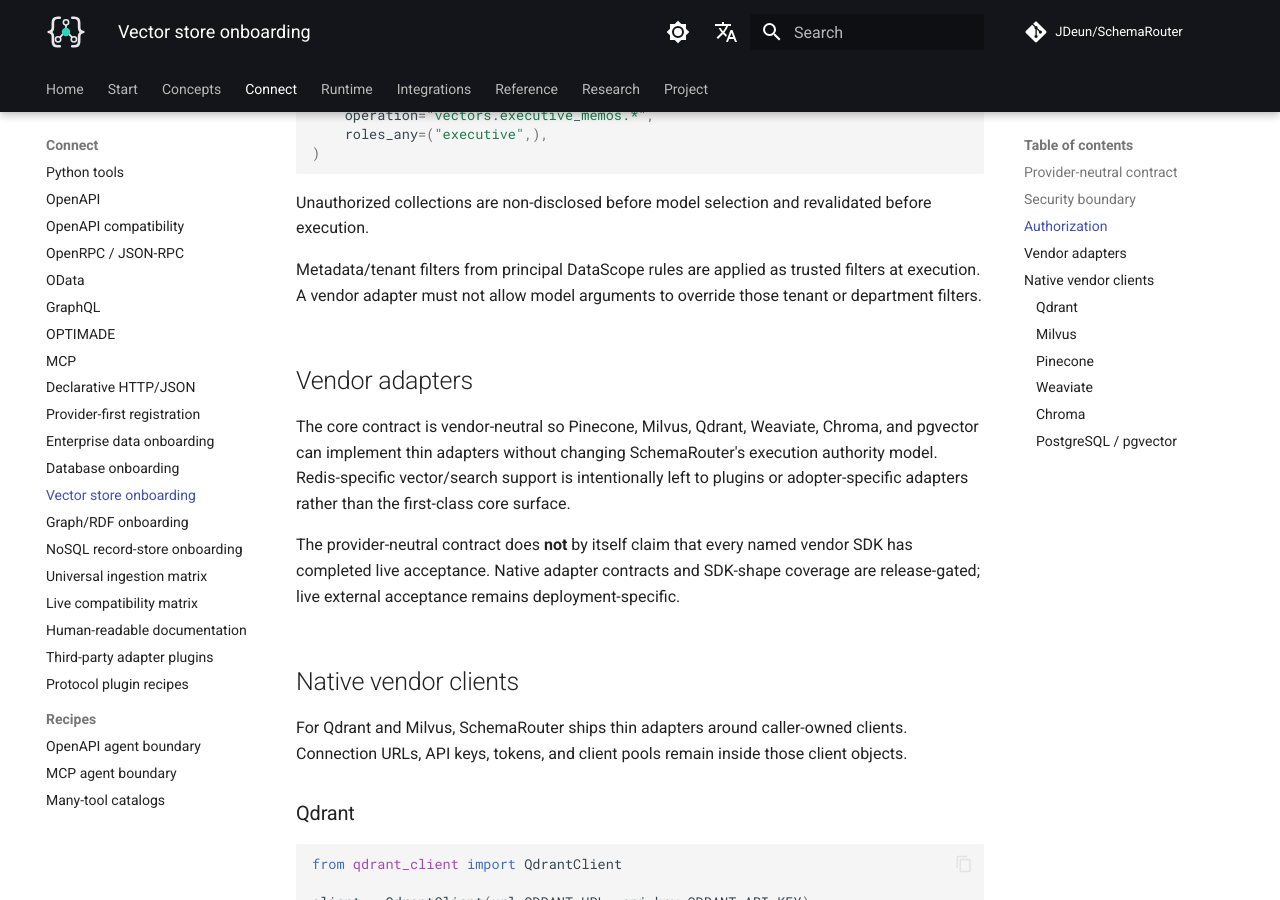
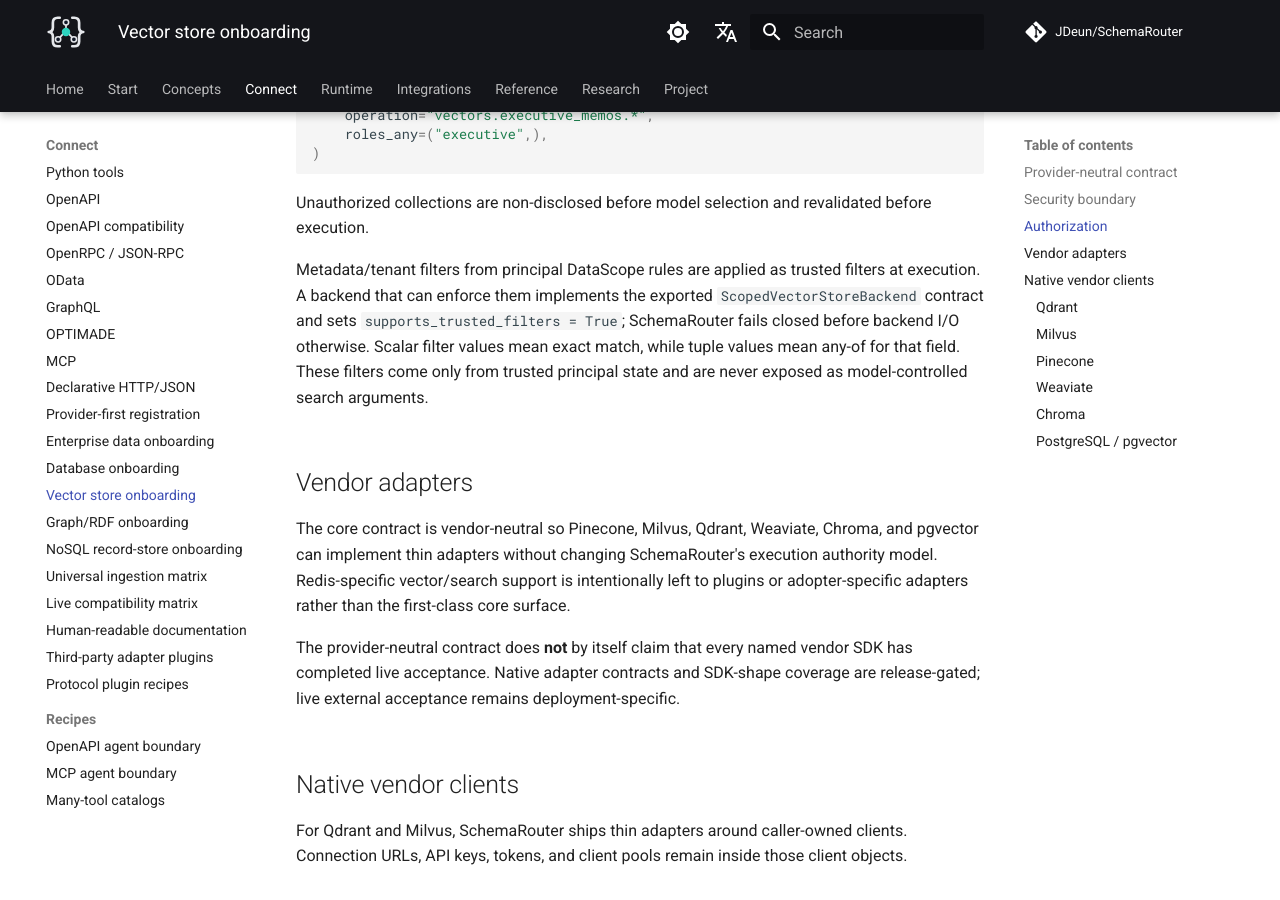
Before and after one commit to JDeun/SchemaRouter, an MkDocs documentation site: the page built from docs/guides/vector-store-onboarding.md, in a window 1280 px wide and 900 px high, scrolled down 1564 px. Built offline with MkDocs 1.6.1 and Material for MkDocs 9.7.7, drawn with Linux system fonts in a browser that asks for light colours; comment, search, counter and statistics services are not loaded.

Commit message:
docs(vector): document scoped trusted-filter contract

```diff
--- a/docs/guides/vector-store-onboarding.md
+++ b/docs/guides/vector-store-onboarding.md
@@ -70,7 +70,10 @@
 execution.
 
 Metadata/tenant filters from principal DataScope rules are applied as trusted filters at execution.
-A vendor adapter must not allow model arguments to override those tenant or department filters.
+A backend that can enforce them implements the exported `ScopedVectorStoreBackend` contract and
+sets `supports_trusted_filters = True`; SchemaRouter fails closed before backend I/O otherwise.
+Scalar filter values mean exact match, while tuple values mean any-of for that field. These filters
+come only from trusted principal state and are never exposed as model-controlled search arguments.
 
 ## Vendor adapters
 
```
